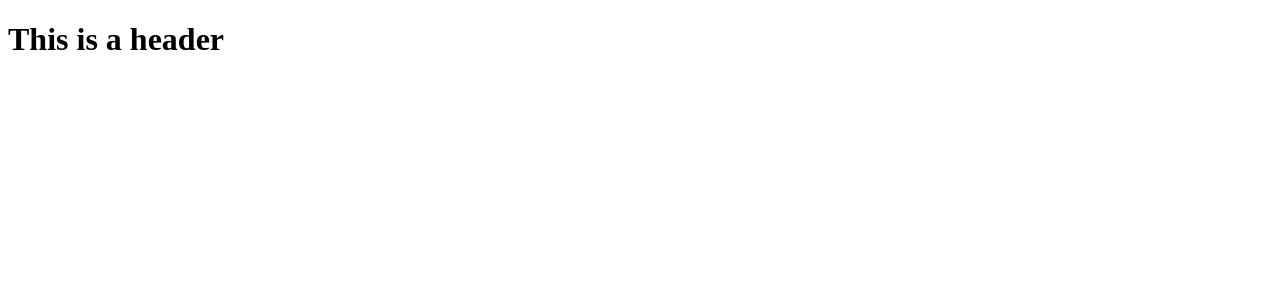
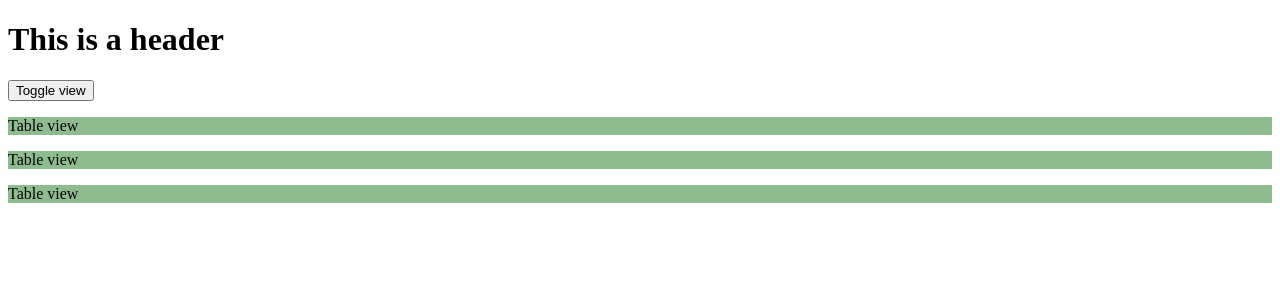
Before and after one commit to Alyssa-Crawford-dmi/Board-game-manager, a Vue app: page / in a window 1280 px wide. Shown: the top 300 px of the page. Built offline with nearby package versions, Linux system fonts and the light colour scheme.

Commit message:
toggle view

```diff
--- a/src/App.vue
+++ b/src/App.vue
@@ -1,5 +1,5 @@
 <template>
-  <Header />
+  <Header @toggle-clicked="showAsList = !showAsList" />
   <List-holder :showAsList="showAsList" />
 </template>
 
--- a/src/components/Header.vue
+++ b/src/components/Header.vue
@@ -1,3 +1,18 @@
 <template>
-  <h1>This is a header</h1>
+  <div>
+    <h1>This is a header</h1>
+    <button class="toggleView" @click="() => toggleClicked()">
+      Toggle view
+    </button>
+  </div>
 </template>
+
+<script>
+export default {
+  methods: {
+    toggleClicked() {
+      this.$emit("toggle-clicked");
+    },
+  },
+};
+</script>
--- a/src/components/ListHolder.vue
+++ b/src/components/ListHolder.vue
@@ -36,7 +36,7 @@ export default {
   data: () => {
     return {
       showModal: false,
-      gamesList: [],
+      gamesList: ["game1", "game2", "game3"],
       indexToRemove: -1,
     };
   },
```
Also changed, not shown: 2 other files (tests, documents, lock files or other folders).
